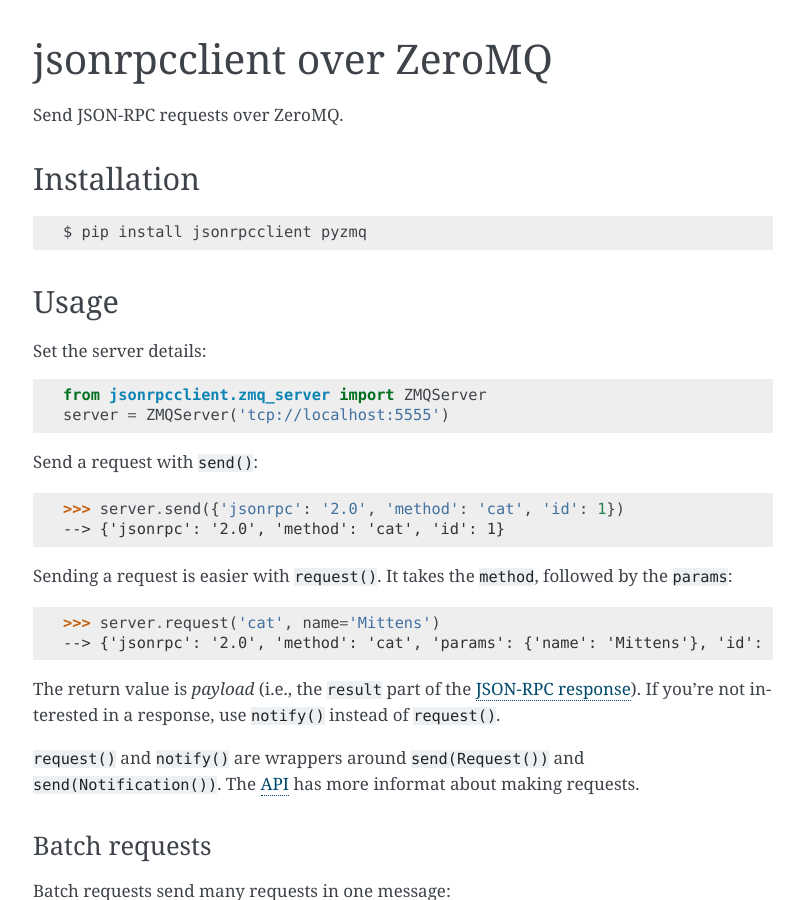
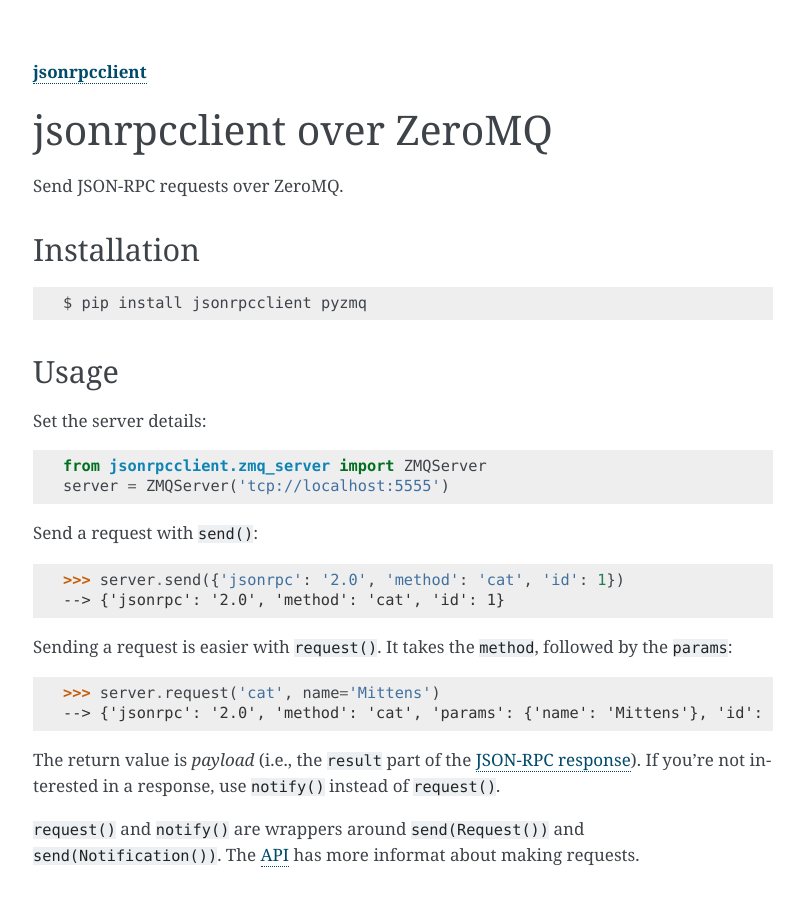
Before and after one commit to explodinglabs/jsonrpcclient, a Sphinx documentation site: the page built from doc/zeromq.rst, in a window 1280 px wide and 900 px high. Shown: the whole window, without its empty margins (237-1041 px from the left). Built offline with Sphinx 7.4.7, drawn with Linux system fonts in a browser that asks for light colours.

Commit message:
Add rubric above zeromq doc

```diff
--- a/doc/zeromq.rst
+++ b/doc/zeromq.rst
@@ -1,3 +1,6 @@
+.. rubric::
+    `jsonrpcclient <index.html>`_
+
 jsonrpcclient over ZeroMQ
 *************************
 
```
